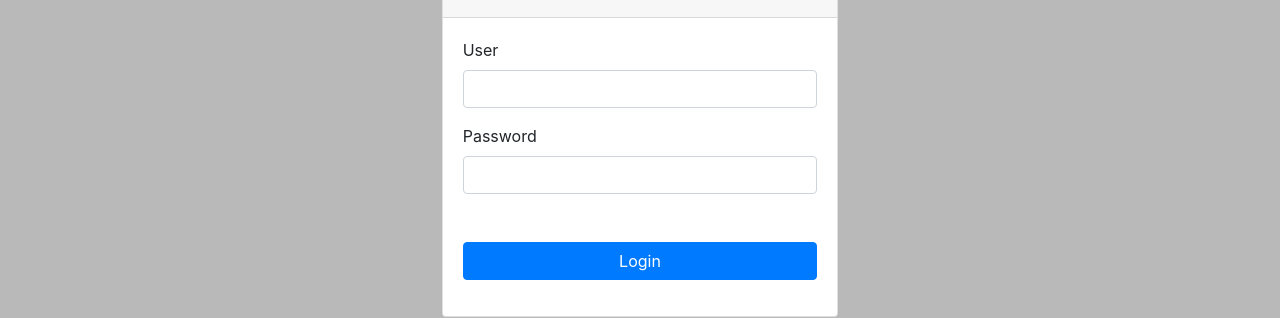
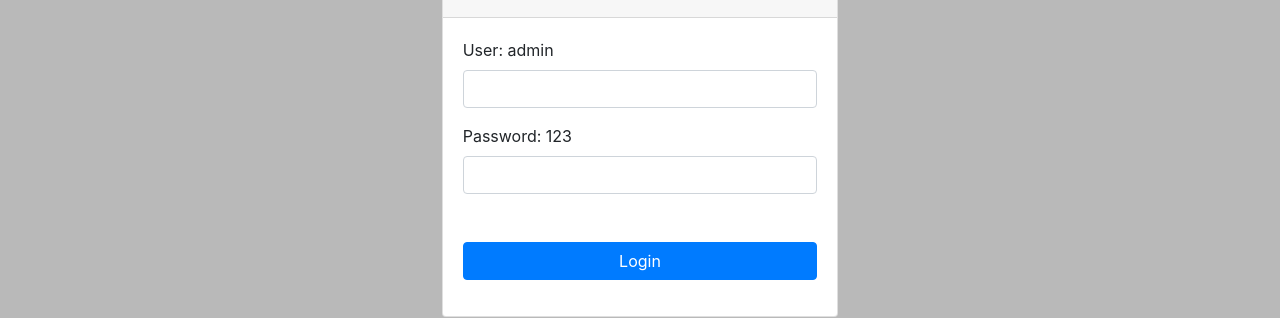
Before and after one commit to tamim73/tamim73.github.io, a plain HTML site: page index.html in a window 1280 px wide. Shown: the part 141-459 px from the top of the page. Drawn offline with nearby package versions, Linux system fonts and the light colour scheme.

Commit message:
Update index.html

```diff
--- a/index.html
+++ b/index.html
@@ -34,11 +34,11 @@
             <div class="card-body">
               <div action="index.html">
                 <div class="form-group">
-                  <label for="email">User</label>
+                  <label for="email">User: admin</label>
                   <input type="text" id="user" class="form-control">
                 </div>
                 <div class="form-group">
-                  <label for="password">Password</label>
+                  <label for="password">Password: 123</label>
                   <input type="password" id="pass" class="form-control ">
                 </div>
                 <button  id="loginBu" class="btn btn-primary btn-block mb-3 mt-5">Login</button>
```
